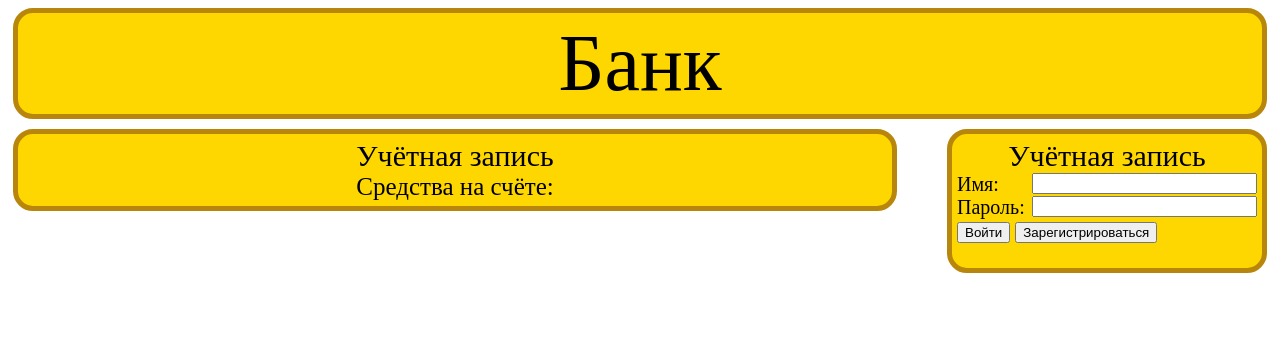
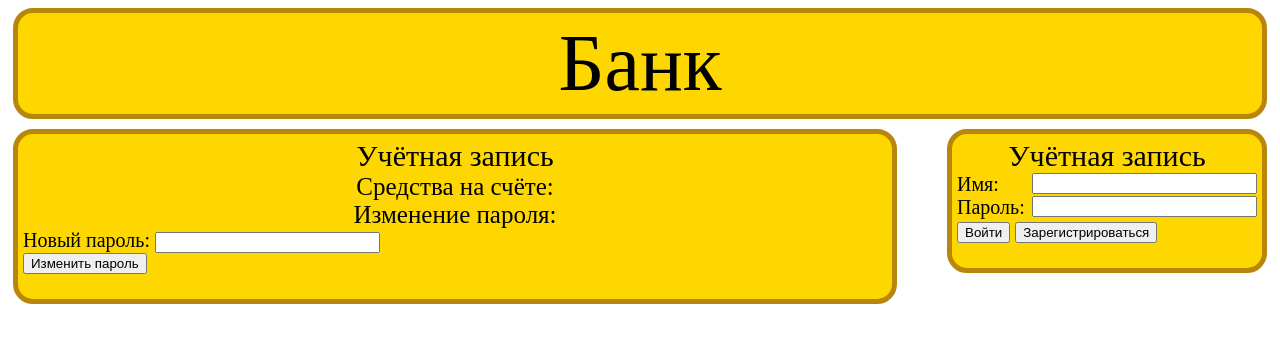
Before and after one commit to 128-bit-guy/bank, a Flask app: template templates/account.html in a window 1280 px wide. Shown: the top 343 px of the page. Run offline with Flask 3, Linux system fonts and the light colour scheme; the template is opened without the code that fills it, so the values that code supplies are empty.

Commit message:
Add change password form to account page and add link to main page to error page

```diff
--- a/main.py
+++ b/main.py
@@ -11,25 +11,26 @@ def handle_account():
         if 'log_out' in request.form:
             del session["login"]
             return None
-        else:
+        elif 'log_in' in request.form:
             login = request.form['login']
             password = request.form['password']
-            if 'log_in' in request.form:
-                if login in accounts:
-                    if password == accounts[login].password:
-                        session["login"] = login
-                        return None
-                    else:
-                        return render_template("error.html", error="Неправильный пароль")
-                else:
-                    return render_template("error.html", error="Пользователя с таким именем не существует")
-            else:
-                if login in accounts:
-                    return render_template("error.html", error="Пользователь с таким именем уже существует")
-                else:
-                    accounts[login] = Account(login, password, 0)
+            if login in accounts:
+                if password == accounts[login].password:
                     session["login"] = login
                     return None
+                else:
+                    return render_template("error.html", error="Неправильный пароль")
+            else:
+                return render_template("error.html", error="Пользователя с таким именем не существует")
+        elif 'register' in request.form:
+            login = request.form['login']
+            password = request.form['password']
+            if login in accounts:
+                return render_template("error.html", error="Пользователь с таким именем уже существует")
+            else:
+                accounts[login] = Account(login, password, 0)
+                session["login"] = login
+                return None
     return None
 
 
@@ -50,6 +51,8 @@ def draw_account():
     if x is not None:
         return x
     elif "login" in session:
+        if 'change_password' in request.form:
+            accounts[session["login"]].password = request.form['password']
         return render_template("account.html", logged_in=True, login=session["login"],
                                balance=accounts[session["login"]].balance)
     else:
--- a/templates/account.html
+++ b/templates/account.html
@@ -33,5 +33,10 @@
     <div style="text-align: center;font-size: 30px">Учётная запись</div>
     <div style="text-align: center;font-size: 25px">Средства на счёте:</div>
     <div style="text-align: center;font-size: 25px">{{ balance }}</div>
+    <div style="text-align: center;font-size: 25px">Изменение пароля:</div>
+    <form method="post" >
+        <div>Новый пароль: <label><input type="text" name="password" size="25"></label></div>
+         <label><input type="submit" name="change_password" value="Изменить пароль"></label>
+    </form>
 </div>
 </body>
--- a/templates/error.html
+++ b/templates/error.html
@@ -8,5 +8,6 @@
 <div class="main_form">
     <div style="text-align: center;font-size: 30px">Ошибка</div>
     {{ error }}
+    <div><a href="/">На главную страницу</a></div>
 </div>
 </body>
```
